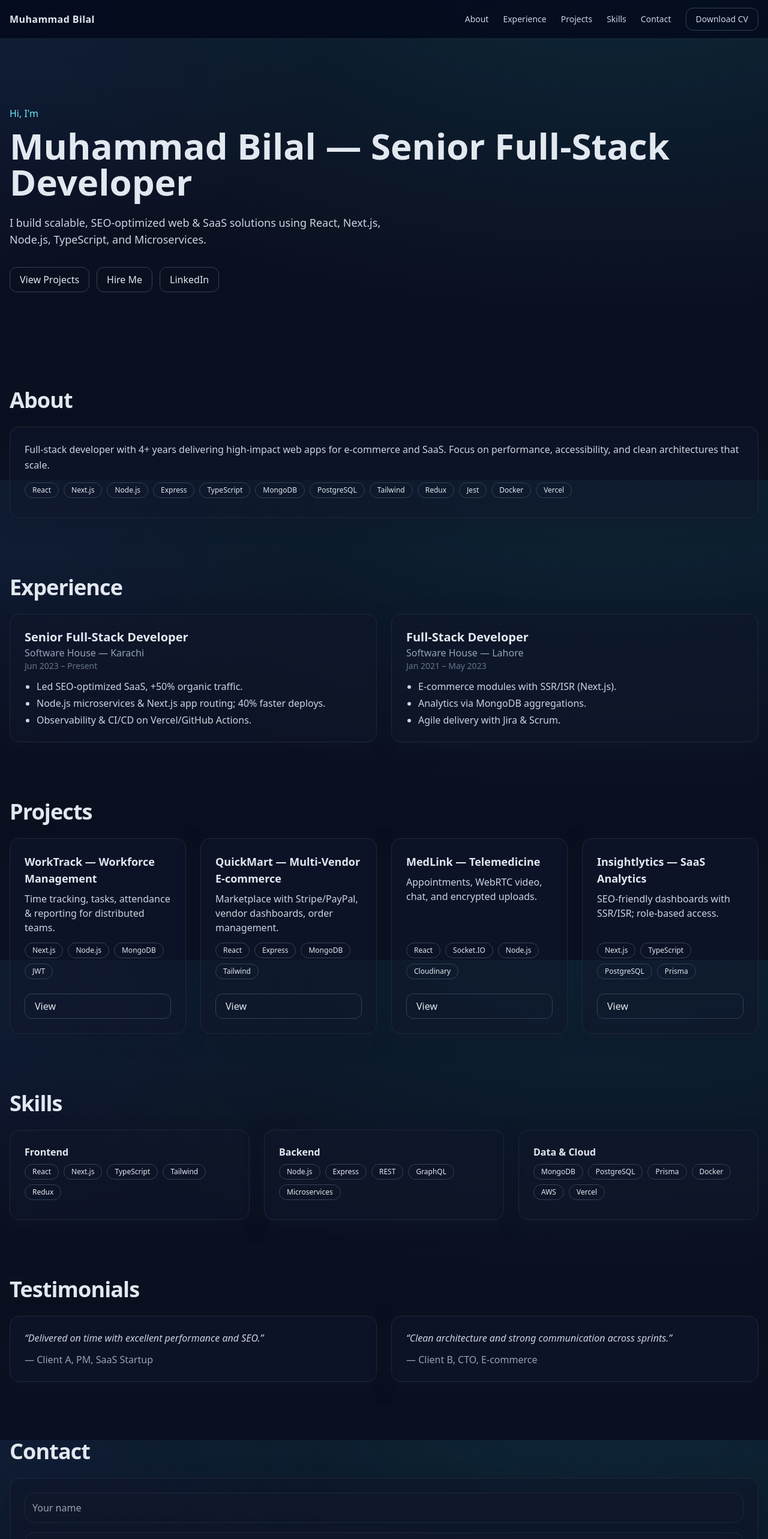
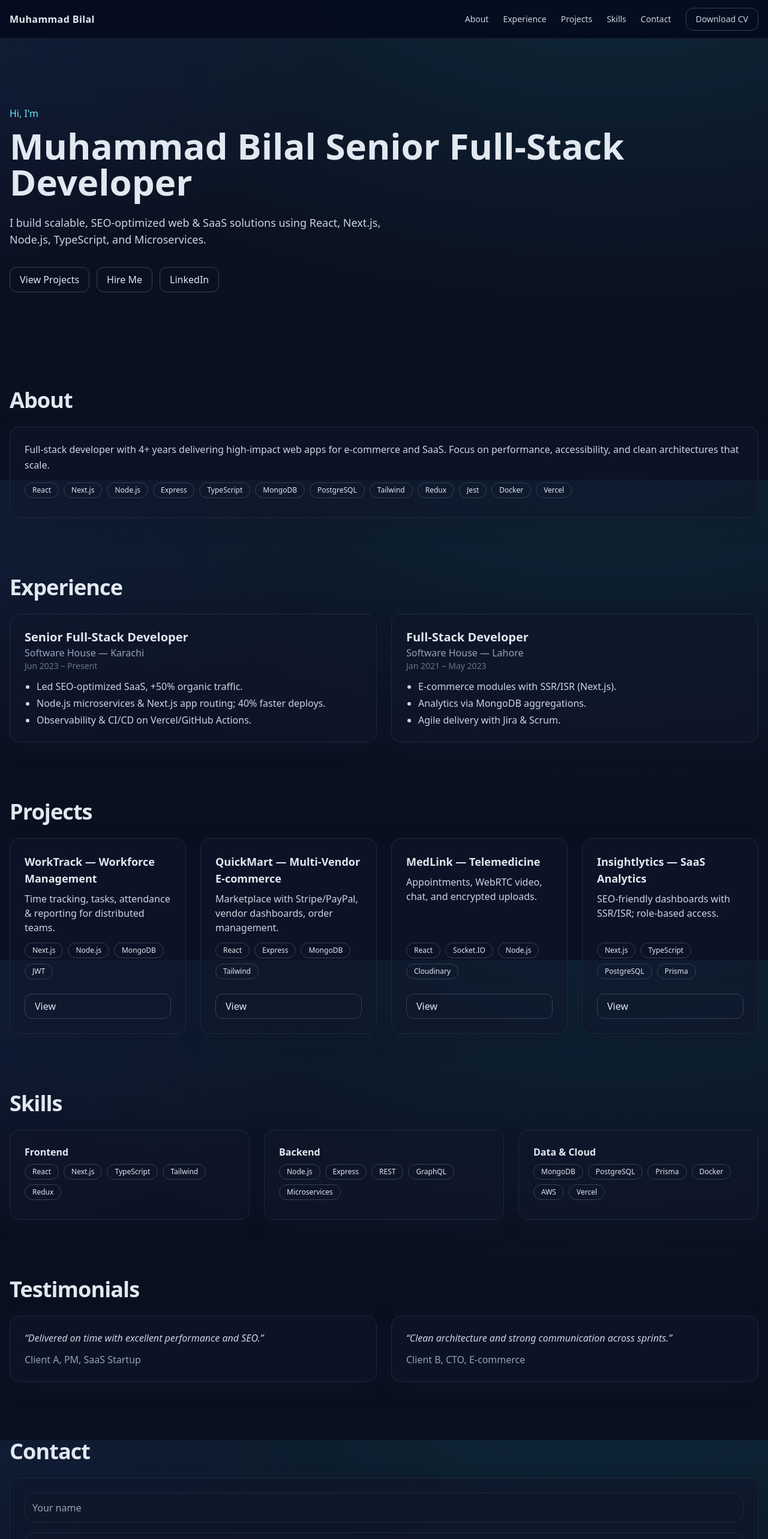
Before and after one commit to bilalnuman/protfolio, a Next.js app: page / in a window 1280 px wide. Shown: the top 2565 px of the page at 60% size. Built offline with nearby package versions, Linux system fonts and the light colour scheme.

Commit message:
updated code

```diff
--- a/components/Hero.js
+++ b/components/Hero.js
@@ -5,7 +5,7 @@ export default function Hero() {
     <section className="container py-20 md:py-28">
       <motion.p className="text-cyan-300 mb-3" initial={{opacity:0,y:-6}} animate={{opacity:1,y:0}}>Hi, I'm</motion.p>
       <motion.h1 className="text-4xl md:text-6xl font-extrabold leading-tight" initial={{opacity:0,y:8}} animate={{opacity:1,y:0}}>
-        Muhammad Bilal — Senior Full‑Stack Developer
+        Muhammad Bilal Senior Full‑Stack Developer
       </motion.h1>
       <motion.p className="mt-6 text-lg text-slate-300 max-w-2xl" initial={{opacity:0,y:8}} animate={{opacity:1,y:0}}>
         I build scalable, SEO‑optimized web & SaaS solutions using React, Next.js, Node.js, TypeScript, and Microservices.
--- a/components/Testimonials.js
+++ b/components/Testimonials.js
@@ -10,7 +10,7 @@ export default function Testimonials() {
         {items.map((t,i)=>(
           <blockquote key={i} className="card">
             <p className="italic text-slate-300">“{t.quote}”</p>
-            <p className="mt-3 text-slate-400">— {t.name}, {t.role}</p>
+            <p className="mt-3 text-slate-400">{t.name}, {t.role}</p>
           </blockquote>
         ))}
       </div>
```
